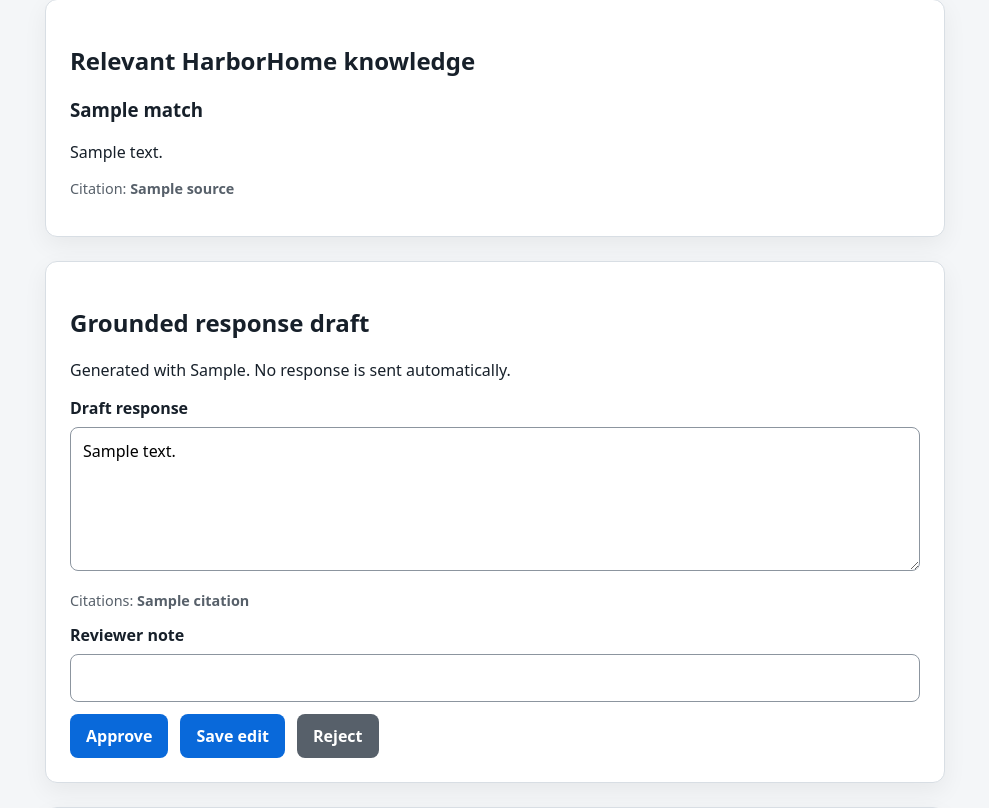
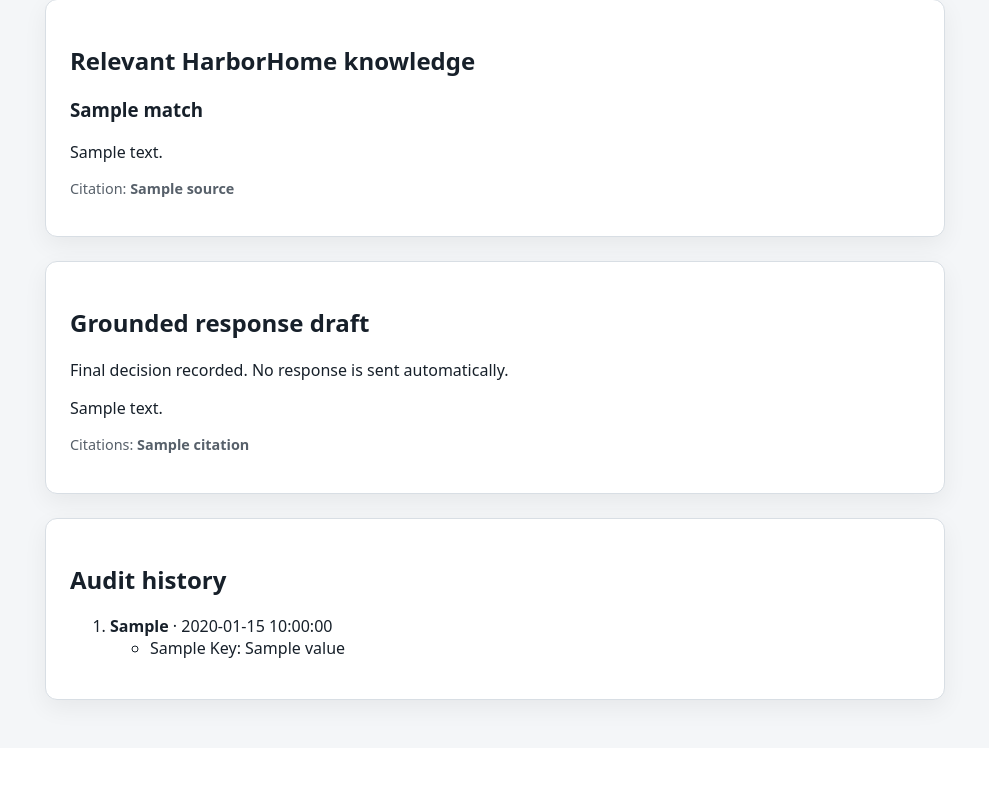
Before and after one commit to yusufshaikhai/supportops-copilot, a FastAPI app: template templates/review.html in a window 1280 px wide. Shown: the part 609-1417 px from the top of the page, without its empty margins (145-1134 px from the left). After the commit the page ends 1330 px from the top, so only its background shows below. Run offline with FastAPI, Linux system fonts and the light colour scheme; the template is opened without the code that fills it: most values are stand-ins (such as "Sample title", 1, 10 or a date in 2020).

Commit message:
no-mistakes(review): Show review controls only while drafted

```diff
--- a/templates/review.html
+++ b/templates/review.html
@@ -47,7 +47,16 @@
 
   <section>
     <h2>Grounded response draft</h2>
-    {% if review.draft_text %}
+    {% if review.draft_text and review.status.value != "drafted" %}
+      <p>Final decision recorded. No response is sent automatically.</p>
+      <p class="draft-text">{{ review.draft_text }}</p>
+      <p class="citation">
+        Citations:
+        {% for citation in review.draft_citations %}
+          <strong>{{ citation }}</strong>{% if not loop.last %}, {% endif %}
+        {% endfor %}
+      </p>
+    {% elif review.draft_text %}
       <p>Generated with {{ review.draft_model }}. No response is sent automatically.</p>
       <form method="post" action="/reviews/{{ review.id }}/decision">
         <label for="edited-draft">Draft response</label>
```
